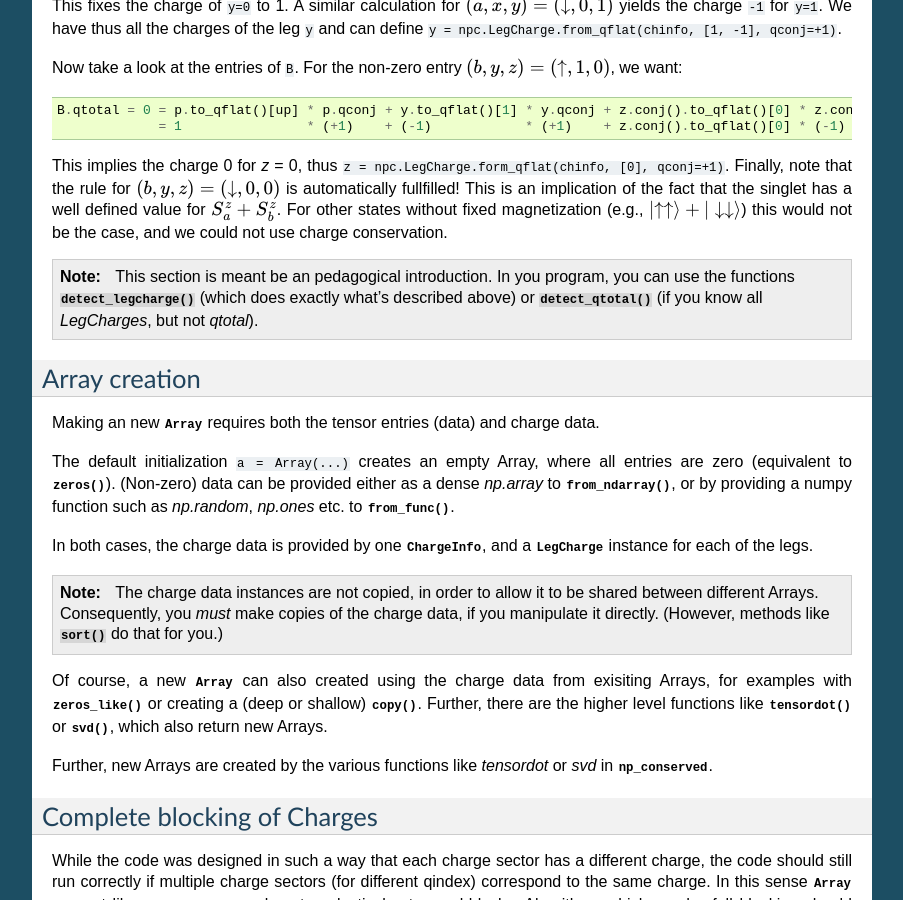
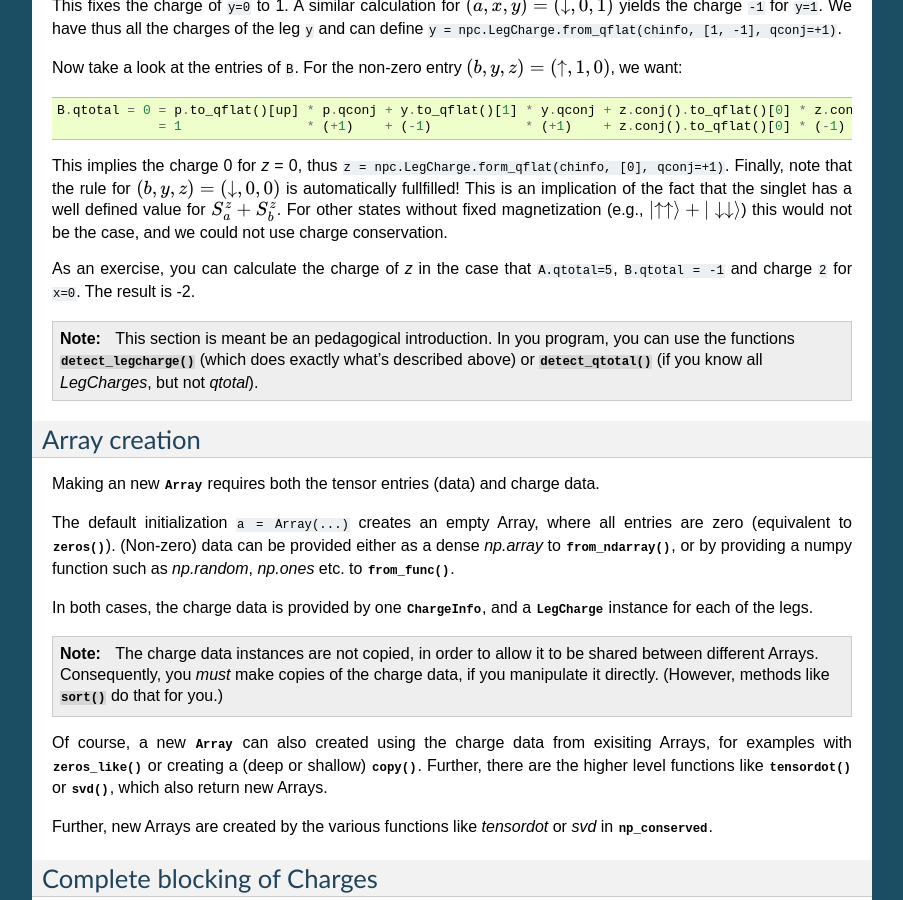
Before and after one commit to tenpy/tenpy, a Sphinx documentation site: the page built from doc/IntroNpc.rst, in a window 1280 px wide and 900 px high, scrolled down 5259 px. Shown: the whole window, without its empty margins (198-1101 px from the left). Built offline with Sphinx 7.4.7, drawn with Linux system fonts in a browser that asks for light colours.

Commit message:
IntroNpc: added an exercise :P

```diff
--- a/doc/IntroNpc.rst
+++ b/doc/IntroNpc.rst
@@ -304,6 +304,8 @@ This is an implication of the fact that the singlet has a well defined value for
 For other states without fixed magnetization (e.g., :math:`|\uparrow \uparrow\rangle + |\downarrow \downarrow\rangle`)
 this would not be the case, and we could not use charge conservation.
 
+As an exercise, you can calculate the charge of `z` in the case that ``A.qtotal=5``, ``B.qtotal = -1`` and
+charge ``2`` for ``x=0``. The result is -2.
 
 .. note ::
 
```
